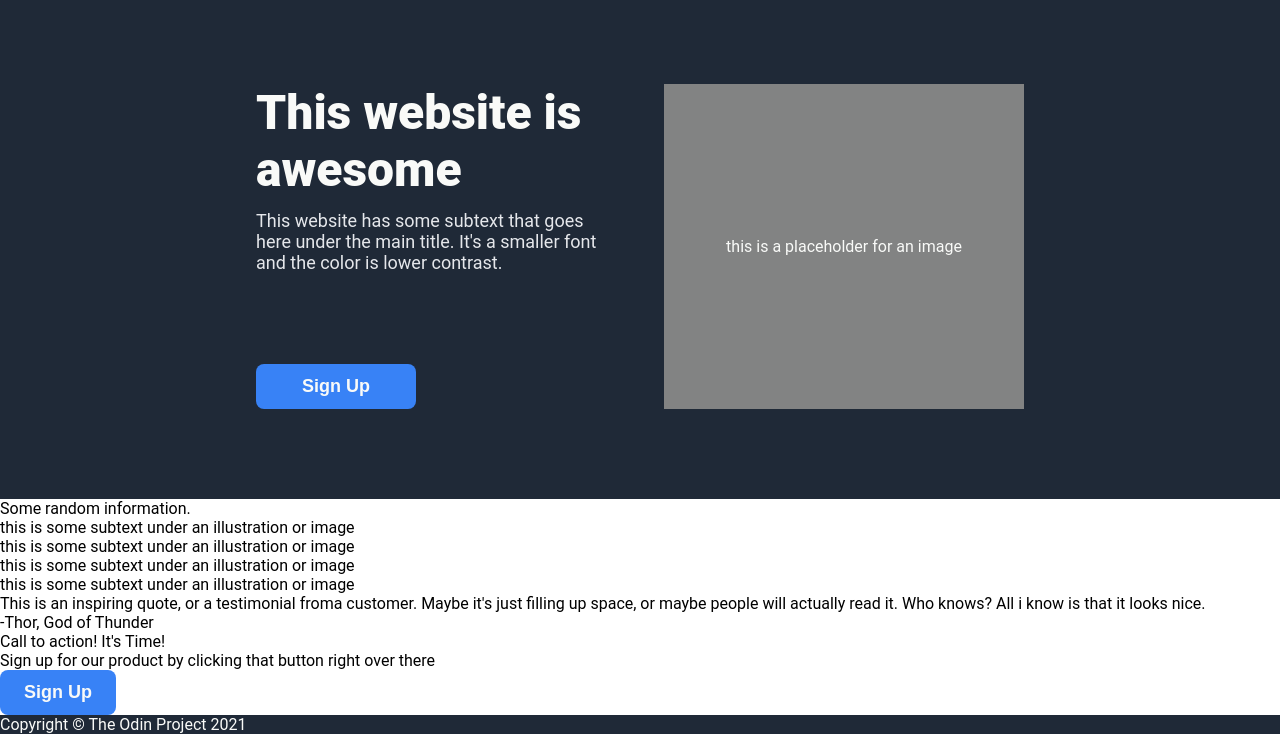
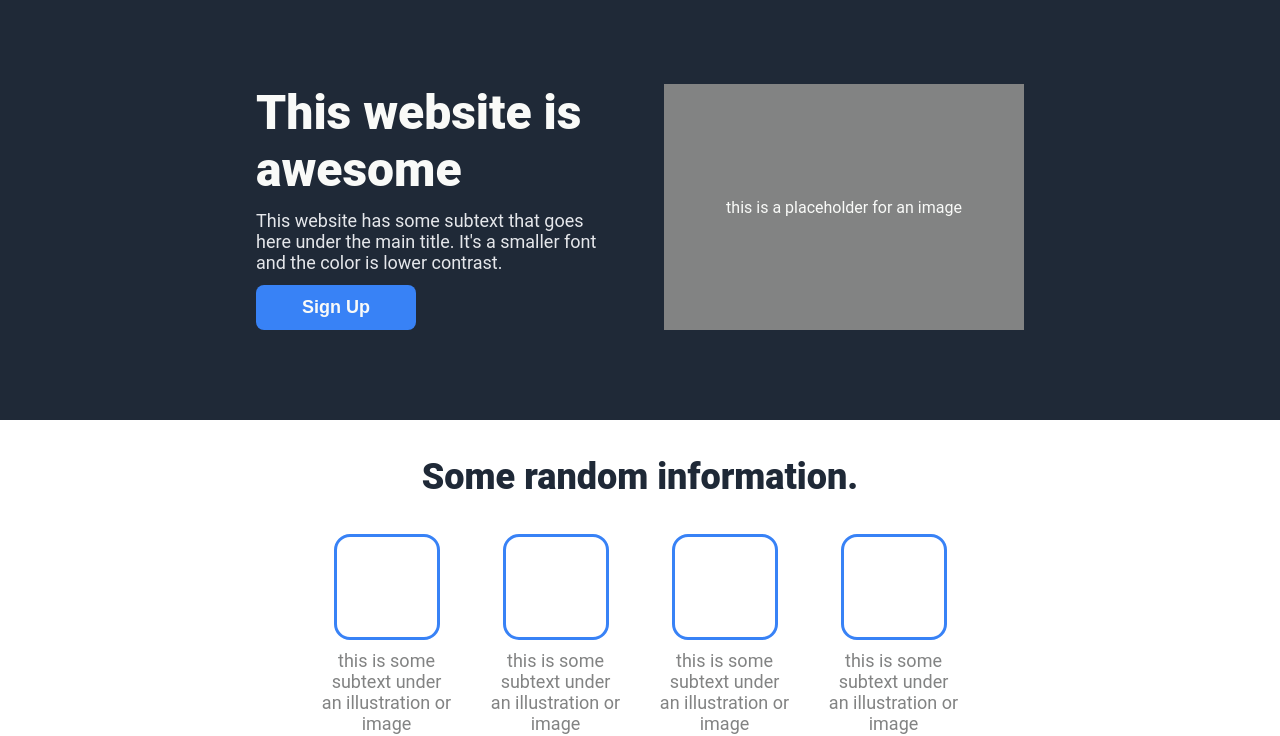
Before and after one commit to Style12341/odin-landing-page, a plain HTML site: page index.html in a window 1280 px wide. Shown: the part 66-802 px from the top of the page. Drawn offline with Linux system fonts and the light colour scheme.

Commit message:
Style Information and Cards

```diff
--- a/styles.css
+++ b/styles.css
@@ -99,3 +99,42 @@ header ul{
     text-align: center;
     align-items: end;
 }
+.content{
+    flex:1;
+    display: flex;
+    flex-direction: column;
+    justify-content: center;
+    align-items: center;
+    gap:36px;
+    padding: 36px 25%;
+    padding-bottom: 64px;
+}
+.card-layout{
+    display: flex;
+    text-align: center;
+    gap: 36px;
+
+}
+.card{
+    display: flex;
+
+    gap:10px;
+    flex-direction: column;
+    justify-content: center;
+    align-items: center;
+}
+.card p{
+    font-size: 18px;
+    color: #828383;
+}
+.content-header{
+    font-size: 36px;
+    font-weight: 1000;
+    color: #1F2937;
+}
+.card-image{
+    border: 3px solid #3882F6;
+    border-radius: 16px;
+    height: 100px;
+    width: 100px;
+}
```
